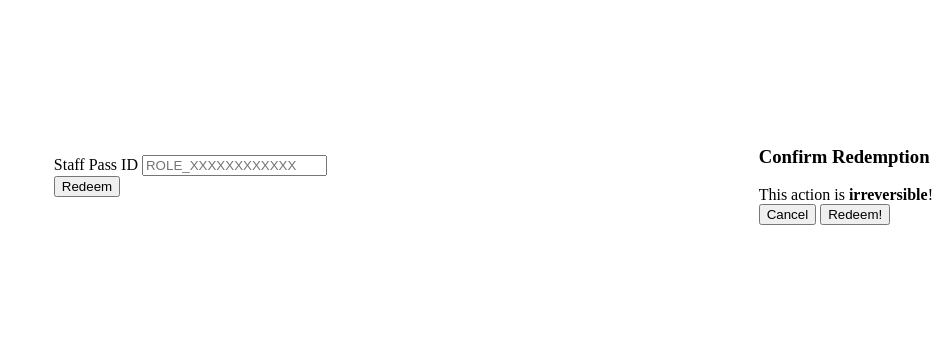
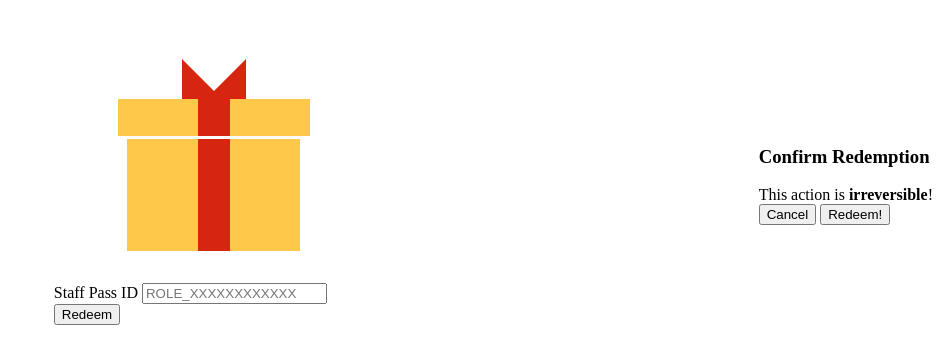
Before and after one commit to leslieyip02/govtech-take-home-assignment, a website: page public/index.html in a window 1280 px wide. Shown: the part 232-596 px from the top of the page, without its empty margins (339-1280 px from the left). Drawn offline with nearby package versions, Linux system fonts and the light colour scheme.

Commit message:
Add gimmick for front end

```diff
--- a/public/index.css
+++ b/public/index.css
@@ -6,9 +6,9 @@ body {
 }
 
 main {
-    margin: auto;
     height: fit-content;
     width: 60vw;
+    margin: auto;
 }
 
 @media screen and (min-width: 400px) {
@@ -16,3 +16,57 @@ main {
         max-width: 20rem;
     }
 }
+
+#giftContainer {
+    height: 16rem;
+    width: 12rem;
+    margin: auto;
+    display: flex;
+    flex-direction: column;
+    justify-content: center;
+    align-items: center;
+}
+
+#giftLid {
+    height: 5rem;
+    width: 100%;
+    display: flex;
+    flex-direction: column;
+    justify-content: flex-end;
+    align-items: center;
+}
+
+#giftRibbon {
+    height: 0;
+    width: 0;
+    margin: 0;
+    border: 2rem solid #D7260F;
+    border-top: 2rem solid transparent;
+    border-bottom: 0.5rem solid #D7260F;
+}
+
+.giftStripe {
+    height: 100%;
+    width: 2rem;
+    margin: auto;
+    background-color: #D7260F;
+}
+
+#giftCover {
+    height: 3rem;
+    width: 100%;
+    border-bottom: 3px solid #FFFFFF;
+    background-color: #FEC84B;
+}
+
+#giftContent {
+    height: 0;
+    transition: height 1s ease-out;
+}
+
+#giftBox {
+    height: 7rem;
+    width: 90%;
+    margin: 0;
+    background-color: #FEC84B;
+}
--- a/public/index.html
+++ b/public/index.html
@@ -2,12 +2,26 @@
 <html>
     <head>
         <script src="./index.js" type="module"></script>
-        <link href="./index.css" rel="stylesheet" type="text/css" />
+        <link href="./index.css" rel="stylesheet" type="text/css">
+        <link href="/favicon.ico" rel="icon" type="image/x-icon">
         <title>GovTech Internship Take-Home Assignment</title>
     </head>
 
     <body>
         <main>
+            <div class="mb-4" id="giftContainer">
+                <div id="giftLid">
+                    <div id="giftRibbon"></div>
+                    <div id="giftCover">
+                        <div class="giftStripe"></div>
+                    </div>
+                </div>
+                <div id="giftContent"></div>
+                <div id="giftBox">
+                    <div class="giftStripe"></div>
+                </div>
+            </div>
+
             <form id="redemptionForm">
                 <div class="mb-2">
                     <label for="staffPassId" class="form-label">Staff Pass ID</label>
@@ -35,7 +49,9 @@
                         <button type="button" class="btn btn-outline-dark sgds" data-bs-dismiss="modal">
                             Cancel
                         </button>
-                        <button type="button" class="btn btn-primary sgds" id="redemptionButton">Redeem!</button>
+                        <button type="button" class="btn btn-primary sgds" id="redemptionButton">
+                            Redeem!
+                        </button>
                     </div>
                 </div>
             </div>
--- a/src/client/index.ts
+++ b/src/client/index.ts
@@ -13,6 +13,9 @@ window.onload = () => {
         // clear previous message
         const redemptionMessage = document.getElementById("redemptionMessage")!;
         redemptionMessage.style.display = "none";
+
+        const giftContent = document.getElementById("giftContent")!;
+        giftContent.style.height = "0";
 
         // GET the staff's team
         const staffPassIdInput = document.getElementById(
--- a/src/client/modal.ts
+++ b/src/client/modal.ts
@@ -31,6 +31,8 @@ export default function updateModal(
         ).then((res) => res.json());
         if (redemptionResult["success"]) {
             updateHint("Gift successfully redeemed!", true);
+            const giftContent = document.getElementById("giftContent")!;
+            giftContent.style.height = "2rem";
         } else {
             updateHint(redemptionResult["message"], false);
         }
```
Also changed, not shown: public/favicon.ico (added), 1 other file.
